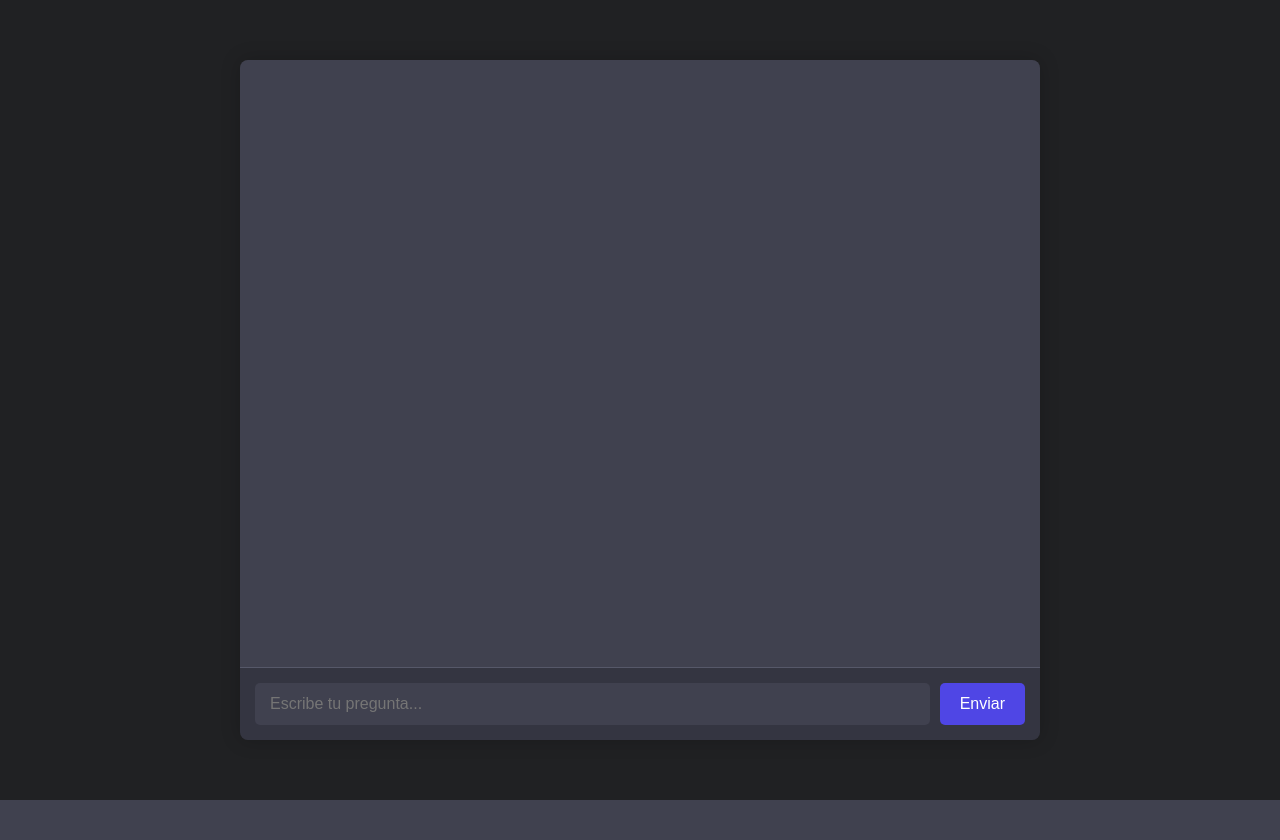
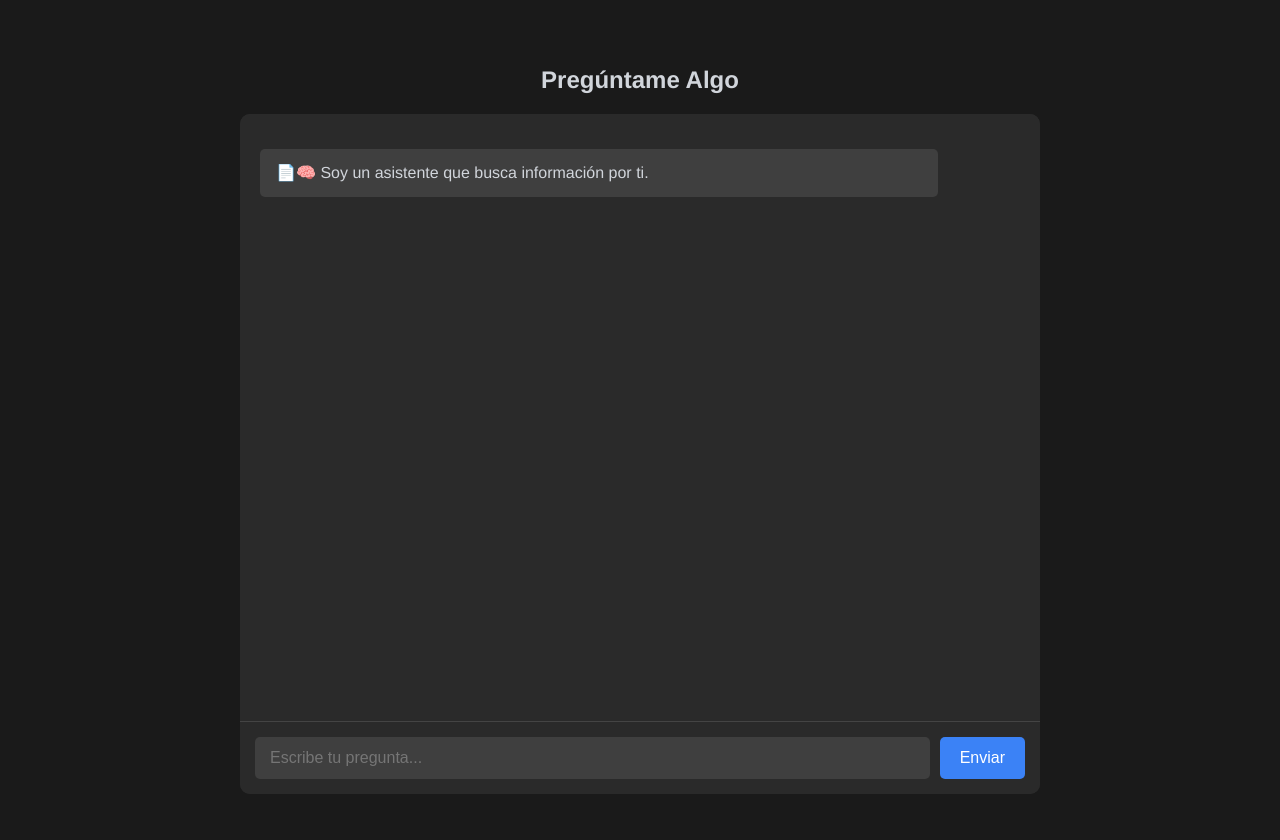
Before and after one commit to Jofrix98/Chatbot-RAG, a Flask app: template templates/index.html in a window 1280 px wide. Before the commit the page ends 800 px from the top, so only its background shows below. Run offline with Flask 3, Linux system fonts and the light colour scheme; the template is opened without the code that fills it, so the values that code supplies are empty.

Commit message:
Titulo + mensaje inicial del chat

```diff
--- a/templates/index.html
+++ b/templates/index.html
@@ -7,25 +7,34 @@
     <style>
         body {
             font-family: 'Helvetica Neue', Arial, sans-serif;
-            background-color: #202123; /* Fondo oscuro como Grok/ChatGPT */
+            background-color: #1a1a1a; /* Fondo oscuro como en la captura */
             color: #d1d5db; /* Texto claro */
             margin: 0;
-            padding: 0;
+            padding: 20px 0; /* Añadimos padding vertical para el título */
             display: flex;
+            flex-direction: column; /* Cambiamos a columna para apilar título y chat */
             justify-content: center;
             align-items: center;
             min-height: 100vh;
+        }
+
+        h1 {
+            color: #d1d5db; /* Color claro para el título */
+            font-size: 2.5rem; /* Tamaño grande para el h1 */
+            margin-bottom: 20px; /* Espacio entre el título y el chat */
+            text-align: center;
+            text-transform: uppercase; /* Mayúsculas para que coincida con el estilo */
+            letter-spacing: 2px; /* Espaciado entre letras para un look moderno */
         }
 
         #chat {
             width: 100%;
             max-width: 800px;
             height: 85vh;
-            background-color: #242528; /* Gris oscuro para el contenedor */
-            border-radius: 8px;
+            background-color: #2a2a2a; /* Gris oscuro para el contenedor */
+            border-radius: 10px;
             display: flex;
             flex-direction: column;
-            box-shadow: 0 0 20px rgba(0, 0, 0, 0.2);
             overflow: hidden;
         }
 
@@ -33,7 +42,7 @@
             flex: 1;
             padding: 20px;
             overflow-y: auto;
-            background-color: #40414f; /* Fondo de mensajes */
+            background-color: #2a2a2a; /* Fondo de mensajes */
         }
 
         .message {
@@ -43,17 +52,18 @@
             max-width: 85%;
             font-size: 16px;
             line-height: 1.5;
+            white-space: pre-wrap; /* Esto respeta los saltos de línea (\n) */
         }
 
         .user {
-            background-color: #4f46e5; /* Azul índigo para el usuario, como Grok */
+            background-color: #3b82f6; /* Azul como en la captura */
             color: white;
             margin-left: auto;
             text-align: left;
         }
 
         .bot {
-            background-color: #444654; /* Gris oscuro para el bot, como ChatGPT */
+            background-color: #3f3f3f; /* Gris oscuro para el bot */
             color: #d1d5db;
             margin-right: auto;
             text-align: left;
@@ -61,8 +71,8 @@
 
         .input-container {
             padding: 15px;
-            background-color: #343541;
-            border-top: 1px solid #565869;
+            background-color: #2a2a2a;
+            border-top: 1px solid #444;
             display: flex;
             align-items: center;
         }
@@ -71,23 +81,22 @@
             flex: 1;
             padding: 12px 15px;
             font-size: 16px;
-            background-color: #40414f;
+            background-color: #3f3f3f;
             color: #d1d5db;
             border: none;
             border-radius: 5px;
             outline: none;
             margin-right: 10px;
-            resize: none; /* Evita que se redimensione */
         }
 
         #question:focus {
-            box-shadow: 0 0 0 1px #4f46e5; /* Borde azul al enfocar */
+            box-shadow: 0 0 0 1px #3b82f6; /* Borde azul al enfocar */
         }
 
         button {
             padding: 12px 20px;
             font-size: 16px;
-            background-color: #4f46e5; /* Azul índigo */
+            background-color: #3b82f6; /* Azul como en la captura */
             color: white;
             border: none;
             border-radius: 5px;
@@ -96,11 +105,11 @@
         }
 
         button:hover {
-            background-color: #4338ca; /* Tono más oscuro al pasar el ratón */
+            background-color: #2563eb; /* Tono más oscuro al pasar el ratón */
         }
 
         button:active {
-            background-color: #3730a3;
+            background-color: #1d4ed8;
         }
 
         /* Scrollbar estilizado */
@@ -109,16 +118,17 @@
         }
 
         #messages::-webkit-scrollbar-thumb {
-            background-color: #565869;
+            background-color: #444;
             border-radius: 3px;
         }
 
         #messages::-webkit-scrollbar-thumb:hover {
-            background-color: #6b7280;
+            background-color: #555;
         }
     </style>
 </head>
 <body>
+    <h2>Pregúntame Algo</h2>
     <div id="chat">
         <div id="messages"></div>
         <div class="input-container">
@@ -128,6 +138,13 @@
     </div>
 
     <script>
+        // Mostrar mensaje de presentación al cargar la página
+        window.onload = function() {
+            const messages = document.getElementById("messages");
+            messages.innerHTML += `<div class="message bot">📄🧠 Soy un asistente que busca información por ti.</div>`;
+            messages.scrollTop = messages.scrollHeight; // Desplazar al final
+        };
+
         async function sendQuestion() {
             const question = document.getElementById("question").value;
             if (!question) return;
```
